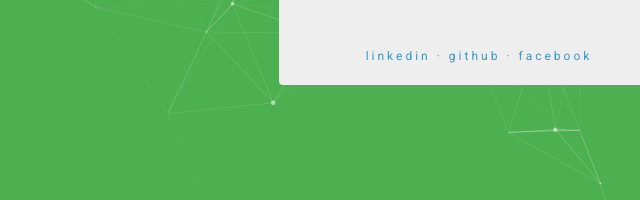
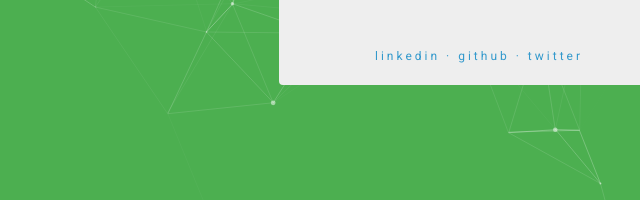
Before and after one commit to liubko/liubko.github.io, a plain HTML site: page index.html in a window 1280 px wide. Shown: the part 512-712 px from the top of the page, 161-801 px from the left. Drawn offline with Linux system fonts and the light colour scheme.

Commit message:
Update link to twitter account

```diff
--- a/index.html
+++ b/index.html
@@ -178,7 +178,7 @@
       <p class='links'>
         <a href='http://linkedin.com/in/liubko'>linkedin</a> &middot;
         <a href='http://github.com/liubko'>github</a> &middot;
-        <a href='https://www.facebook.com/liubkomykh'>facebook</a>
+        <a href='https://twitter.com/liubko'>twitter</a>
       </p>
     </div>
   </div>
```
